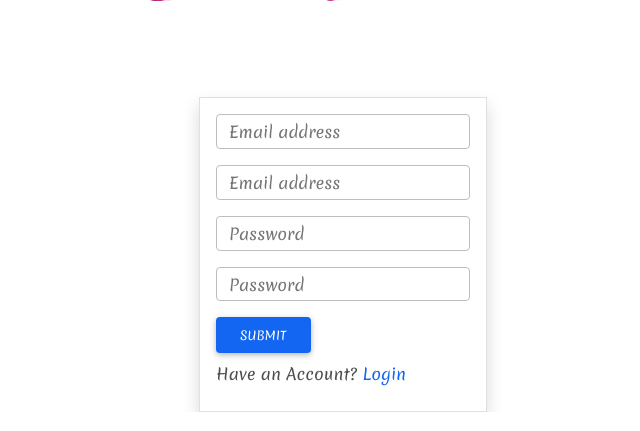
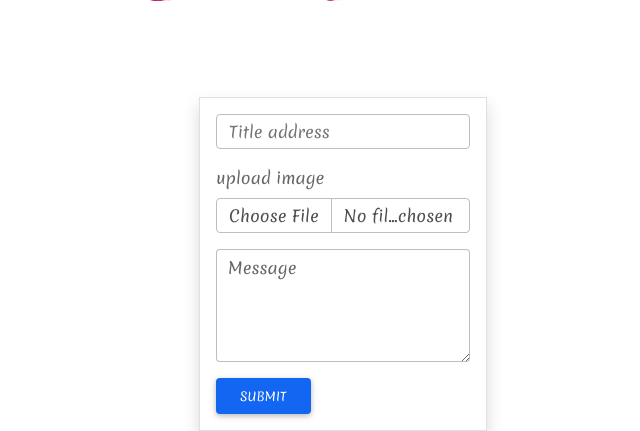
Before and after one commit to eude313/hood, a Django app: page /home in a window 1280 px wide. Shown: the part 672-1103 px from the top of the page, without its empty margins (639-1279 px from the left). Run offline with Django 3.2, Linux system fonts and the light colour scheme; some libraries are stand-ins or nearby versions; some web fonts are replaced.

Commit message:
add changes

```diff
--- a/hoods/templates/hod/home.html
+++ b/hoods/templates/hod/home.html
@@ -25,21 +25,17 @@
         <div class="col-md-4">
             <form style="width:18rem; margin-top:2rem; font-family: 'Merienda', cursive;" class="border p-3 shadow">
                 <div class="mb-3">
-                    <input type="email" name="username" class="form-control" placeholder="Email address" id="exampleInputEmail1" aria-describedby="emailHelp">
+                    <input type="email" name="title" class="form-control" placeholder="Title address" id="exampleInputEmail1">
                 </div>
                 <div class="mb-3">
-                    <input type="email" name="email" class="form-control" placeholder="Email address" id="exampleInputEmail1" aria-describedby="emailHelp">
+                    <label class="form-label" for="customFile">upload image</label>
+                    <input type="file" class="form-control" id="customFile" />
                 </div>
-                <div class="mb-3">
-                    <input type="password" name="password"  class="form-control" placeholder="Password"  id="exampleInputPassword1">
-                </div>
-                <div class="mb-3">
-                    <input type="password" name="confirm_password"  class="form-control" placeholder="Password"  id="exampleInputPassword1">
+                <div class="form-outline mb-3">
+                    <textarea class="form-control" id="textAreaExample" rows="4"></textarea>
+                    <label class="form-label" for="textAreaExample">Message</label>
                 </div>
                 <button type="submit" class="btn btn-primary">Submit</button>
-                <div class="my-2">
-                    Have an Account? <a href="{% url 'signIn' %}"> Login</a>
-                </div>
             </form>
         </div>
     </div>
```
Also changed, not shown: hoods/templates/auth/register.html (+13 -13 lines).
